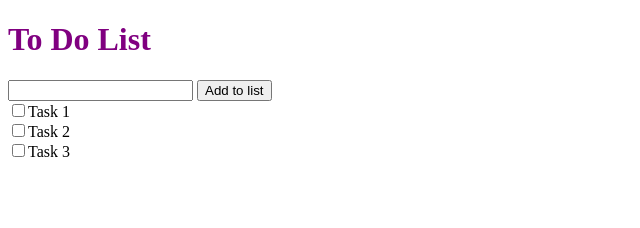
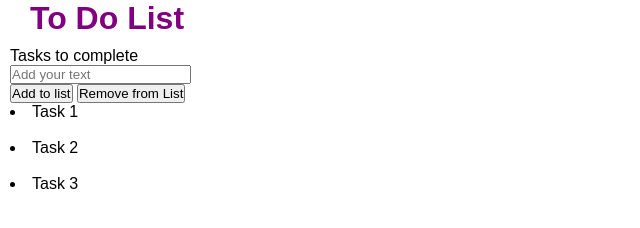
Before and after one commit to TrevaTheRuiner/jsfundthree, a website: page index.html in a window 1280 px wide. Shown: the whole page, without its empty margins (0-640 px from the left). Drawn offline with Linux system fonts and the light colour scheme.

Commit message:
Group 2 submitsion

```diff
--- a/index.html
+++ b/index.html
@@ -8,16 +8,28 @@
 </head>
 <body>
     <h1>To Do List</h1>
-      <input type="text" class="tasker" id="tasker">
+    <div class='container'>
+      <div class = "todo-project"
+      <h2>Tasks to complete</h2>
+      <div class="row">
+        <input type="text" class="tasker" id="tasker" placeholder="Add your text"><br>
         <button
         type="button"
         class="addbutton"
-        onclick="addto()">Add to list</button>
-      <form id="shelf1" class="shelf">
-        <input type="checkbox">Task 1<br>
-        <input type="checkbox">Task 2<br>
-        <input type="checkbox">Task 3<br>
-      </form>
+        onclick="addto()">Add to list
+      </button>
+        <button
+        type=" button"
+        class="removebutton"
+        onclick="remove()">Remove from List
+      </button>
+     <ui>
+        <li id="one" name="one" type="checkbox">Task 1</li><br>
+        <li id="two" type="checkbox">Task 2</li><br>
+        <li id="three" type="checkbox">Task 3</li><br>
+    </ui>
       <script src="./index.js" async></script>
+    </div>
+  </div>
 </body>
 </html>
--- a/index.js
+++ b/index.js
@@ -16,43 +16,38 @@ const addto = () => {
 const stuff = () => {
       for (let i = 0; i < reminder.length; i++) {
         let shelflist = document.querySelector('#shelf1')
-        let newItem = document.createElement('input')
+        let newItem = document.createElement('li')
         newItem.innerHTML = reminder[i]
         shelflist.appendChild(newItem)
         }
 }
 
-const remove = () => {
-
-  if {
-
-  } else {
-
-  }
-
+function remove() {
+  var doc = document.getElementById("shelf1");
+doc.removeChild(doc.childNodes[0]);
 }
 
-console.log(reminder);
+todo.addEventListener('click', function(e) {
+  {
+    if (e.target.tagName === 'li'); {
+      e.target.classList.toggle("checked");
+    elseif (e.target.tagName === "newItem"); {
+      e.target.parentElement.remove();
+    }
+  }
+}
+}
+,console.log(reminder)
 
 
 
-//2.3
-/*
-let newLi = document.createElement('li');
-        newLi.innerHTML = todo.value;
-        newLi.appendChild(li)
-*/
 
 
+// console.log(inputtext)
+// console.log(todo)
 
-/*
-console.log(inputtext)
-console.log(todo)
-
-let inputtext = tasker.value;
-let btn = (document.querySelector(".addbutton"));
-btn.addEventListener("click", () => let newItem = document.createElement('li'))
-newItem.innerHTML = "New item"
-todo.appendChild(newItem);
-
-*/
+// let inputtext = tasker.value;
+// let btn = (document.querySelector(".addbutton"));
+// btn.addEventListener("click", () => let newItem = document.createElement('li'))
+// newItem.innerHTML = "New item"
+// todo.appendChild(newItem);
--- a/style.css
+++ b/style.css
@@ -1,3 +1,28 @@
+*{
+  margin: 0;
+  padding: 0;
+  font-family: sans-serif;
+  box-sizing: border-box;
+}
 h1 {
   color: purple;
+  display: flex;
+  align-items: center;
+  margin-left: 30px;
 }
+.container {
+  width: 100%;
+  min-height: 100vh;
+  background: linear-gradient(135deg, blue);
+  padding: 10px;
+}
+
+
+/* .row {
+  display: flex;
+  align-items: center;
+  justify-content: space-between;
+  border-radius: 30px;
+  padding-left: 20px;
+  margin-bottom: 25px;
+} */
```
